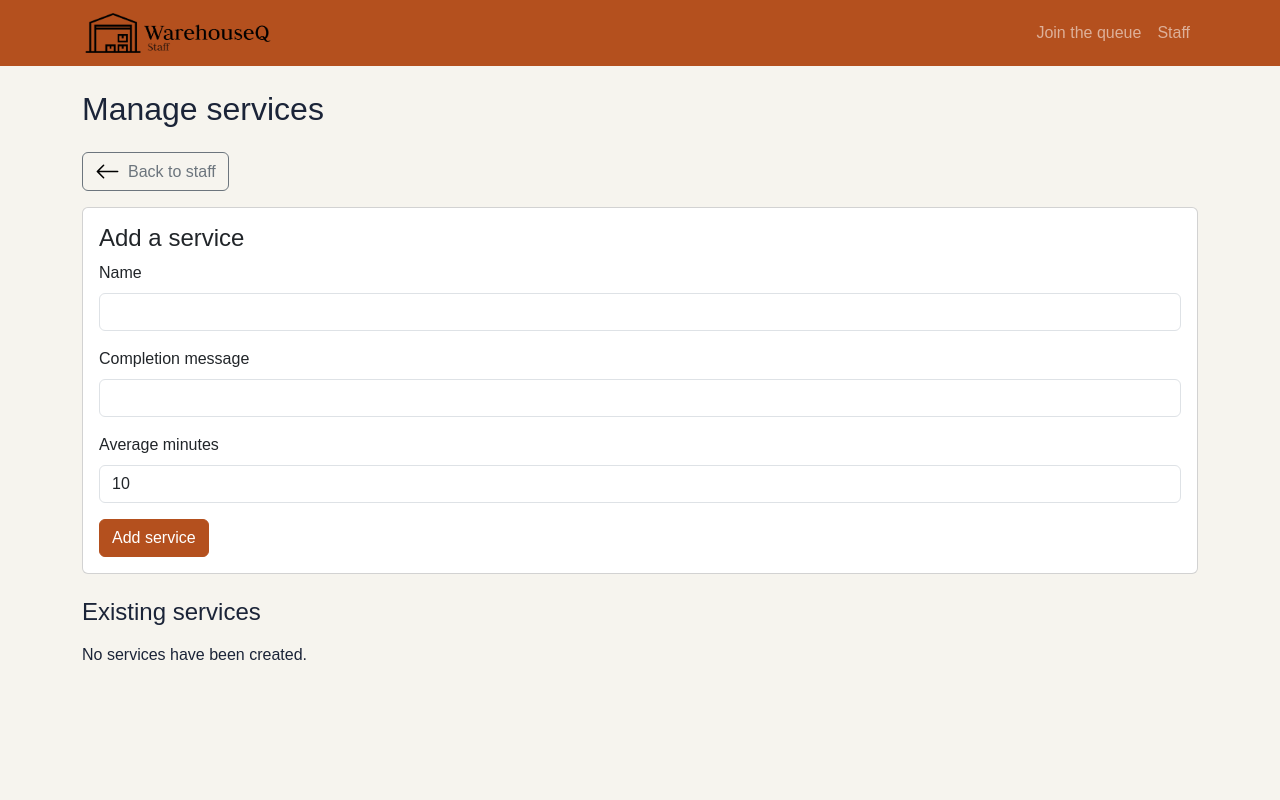
After one commit to stebbn/CCC181, a Flask app: page /staff/services in a window 1280 px wide. The commit adds this page. Run offline with Flask 3, Linux system fonts and the light colour scheme; parts of the project's set-up code (start-up, migrations or seed data) failed here and were passed over.

Commit message:
Update and delete, and a second migration, app design tweaks

```diff
--- a/app.py
+++ b/app.py
@@ -104,7 +104,7 @@ def join():
         return (
             render_template(
                 "join.html",
-                services=all_services(),
+                services=active_services(),
                 form=form,
                 errors=errors,
                 item_values=item_names or [""],
@@ -122,7 +122,7 @@ def join():
         return (
             render_template(
                 "join.html",
-                services=all_services(),
+                services=active_services(),
                 form=form,
                 errors=errors,
                 item_values=item_names or [""],
@@ -159,7 +159,7 @@ def join():
         return (
             render_template(
                 "join.html",
-                services=all_services(),
+                services=active_services(),
                 form=form,
                 errors={},
                 item_values=item_names or [""],
@@ -167,8 +167,6 @@ def join():
             ),
             409,
         )
-
-    flash(f"You joined the queue. Your ticket is #{ticket_record.id}.", "success")
     return redirect(url_for("ticket", ticket_id=ticket_record.id))
 
 
@@ -176,7 +174,7 @@ def join():
 def join_form():
     return render_template(
         "join.html",
-        services=all_services(),
+        services=active_services(),
         form={},
         item_values=[""],
         count_values=["1"],
@@ -267,6 +265,122 @@ def staff_action(ticket_id, action):
     return redirect(url_for("staff_dashboard", service_id=service_id))
 
 
+@app.post("/staff/tickets/<int:ticket_id>/delete")
+def delete_ticket(ticket_id):
+    t = db.session.get(DatabaseTicket, ticket_id)
+    if t is None:
+        abort(404)
+
+    db.session.delete(t)
+    db.session.commit()
+    flash(f"Ticket #{ticket_id} was deleted.", "warning")
+    return redirect(url_for("staff_dashboard"))
+
+
+@app.get("/staff/services")
+def services_list():
+    return render_template("services.html", services=all_services())
+
+
+@app.post("/staff/services")
+def service_create():
+    name = request.form.get("name", "").strip()
+    completed_message = request.form.get("completed_message", "").strip()
+    minutes = request.form.get("avg_minutes", type=int)
+    if (
+        not name
+        or len(name) > 80
+        or not completed_message
+        or len(completed_message) > 250
+        or not minutes
+        or minutes <= 0
+    ):
+        flash(
+            "Enter a service name (up to 80 characters), completion message "
+            "(up to 250 characters), and positive average minutes.",
+            "danger",
+        )
+        return redirect(url_for("services_list"))
+
+    service = Service()
+    service.name = name
+    service.completed_message = completed_message
+    service.avg_minutes = minutes
+    db.session.add(service)
+    try:
+        db.session.commit()
+        flash(f"Service “{name}” added.", "success")
+    except IntegrityError:
+        db.session.rollback()
+        flash(f"A service named “{name}” already exists.", "danger")
+    return redirect(url_for("services_list"))
+
+
+@app.post("/staff/services/<int:service_id>/edit")
+def service_edit(service_id):
+    service = db.session.get(Service, service_id)
+    if service is None:
+        abort(404)
+
+    name = request.form.get("name", "").strip()
+    completed_message = request.form.get("completed_message", "").strip()
+    minutes = request.form.get("avg_minutes", type=int)
+    if (
+        not name
+        or len(name) > 80
+        or not completed_message
+        or len(completed_message) > 250
+        or not minutes
+        or minutes <= 0
+    ):
+        flash(
+            "Enter a service name (up to 80 characters), completion message "
+            "(up to 250 characters), and positive average minutes.",
+            "danger",
+        )
+        return redirect(url_for("services_list"))
+
+    service.name = name
+    service.completed_message = completed_message
+    service.avg_minutes = minutes
+    service.is_active = request.form.get("active") == "on"
+    try:
+        db.session.commit()
+        flash(f"Service “{name}” updated.", "success")
+    except IntegrityError:
+        db.session.rollback()
+        flash(f"A service named “{name}” already exists.", "danger")
+    return redirect(url_for("services_list"))
+
+
+@app.post("/staff/services/<int:service_id>/delete")
+def service_delete(service_id):
+    service = db.session.get(Service, service_id)
+    if service is None:
+        abort(404)
+    if service.tickets:
+        flash(
+            f"“{service.name}” has tickets, so it cannot be deleted. "
+            "Turn it off instead.",
+            "danger",
+        )
+        return redirect(url_for("services_list"))
+
+    name = service.name
+    db.session.delete(service)
+    try:
+        db.session.commit()
+        flash(f"Service “{name}” deleted.", "warning")
+    except IntegrityError:
+        db.session.rollback()
+        flash(
+            f"“{name}” now has tickets, so it could not be deleted. "
+            "Turn it off instead.",
+            "danger",
+        )
+    return redirect(url_for("services_list"))
+
+
 # Utils plz ----------------------------------------------------------------------------------
 PH_TIME = timezone(timedelta(hours=8))
 
@@ -313,9 +427,14 @@ def seed():
 
 
 def all_services():
-    return db.session.scalars(
+    return db.session.scalars(db.select(Service).order_by(Service.name)).all()
+
+
+def active_services():
+    statement = (
         db.select(Service).where(Service.is_active.is_(True)).order_by(Service.name)
-    ).all()
+    )
+    return db.session.scalars(statement).all()
 
 
 if __name__ == "__main__":
--- a/static/css/style.css
+++ b/static/css/style.css
@@ -4,8 +4,12 @@
   --paper: #F6F4EE;
   --gray: #7c7a7a;
   --card: #FFFDF8;
-  --teal: #2D6F78;
+  --teal: #B4501E;
   --orange: #B4501E;
+  --bs-primary: #B4501E;
+  --bs-primary-rgb: 180, 80, 30;
+  --bs-link-color: #B4501E;
+  --bs-link-hover-color: #8F3E17;
 }
 
 body {
@@ -15,15 +19,32 @@ body {
   color: #1B2438;
 }
 
+.navbar-brand img {
+  display: block;
+  width: auto;
+  height: 2.5rem;
+  object-fit: contain;
+}
+
 header {
   background: var(--navy);
   color: var(--paper);
   padding: 1.5rem 2rem;
 }
 
-header h1 { margin: 0; }
-header a { color: var(--paper); text-decoration: none; }
-.tagline { margin: 0.25rem 0 0; color: #C5CEDD; }
+header h1 {
+  margin: 0;
+}
+
+header a {
+  color: var(--paper);
+  text-decoration: none;
+}
+
+.tagline {
+  margin: 0.25rem 0 0;
+  color: #C5CEDD;
+}
 
 main {
   max-width: 720px;
@@ -31,9 +52,37 @@ main {
   padding: 0 1rem;
 }
 
-h2 { color: var(--teal); }
+h2 {
+  color: var(--orange);
+}
 
-.tickets { list-style: none; padding: 0; }
+.btn-primary {
+  --bs-btn-bg: var(--orange);
+  --bs-btn-border-color: var(--orange);
+  --bs-btn-hover-bg: #963F16;
+  --bs-btn-hover-border-color: #8F3E17;
+  --bs-btn-active-bg: #8F3E17;
+  --bs-btn-active-border-color: #843913;
+  --bs-btn-disabled-bg: var(--orange);
+  --bs-btn-disabled-border-color: var(--orange);
+}
+
+.btn-outline-primary {
+  --bs-btn-color: var(--orange);
+  --bs-btn-border-color: var(--orange);
+  --bs-btn-hover-bg: var(--orange);
+  --bs-btn-hover-border-color: var(--orange);
+  --bs-btn-active-bg: #8F3E17;
+  --bs-btn-active-border-color: #843913;
+  --bs-btn-disabled-color: var(--orange);
+  --bs-btn-disabled-border-color: var(--orange);
+}
+
+.tickets {
+  list-style: none;
+  padding: 0;
+}
+
 .tickets li {
   background: var(--card);
   border: 1px solid #E2DED3;
@@ -41,9 +90,17 @@ h2 { color: var(--teal); }
   padding: 0.75rem 1rem;
   margin-bottom: 0.5rem;
 }
-.tickets a { color: var(--orange); font-weight: 600; }
 
-code { background: #ECE8DE; padding: 0 0.3rem; border-radius: 4px; }
+.tickets a {
+  color: var(--orange);
+  font-weight: 600;
+}
+
+code {
+  background: #ECE8DE;
+  padding: 0 0.3rem;
+  border-radius: 4px;
+}
 
 footer {
   text-align: center;
@@ -52,9 +109,11 @@ footer {
 }
 
 /* Join-queue form */
-.button, .add-item, .join-form button {
+.button,
+.add-item,
+.join-form button {
   display: inline-block;
-  background: var(--navy);
+  background: var(--orange);
   color: #fff;
   border: none;
   border-radius: 8px;
@@ -94,7 +153,10 @@ footer {
   max-width: 4rem;
 }
 
-.error { color: var(--orange); font-weight: 600; }
+.error {
+  color: var(--orange);
+  font-weight: 600;
+}
 
 /* tickete */
 main:has(.ticket-screen) {
@@ -272,10 +334,16 @@ main:has(.ticket-screen) {
 }
 
 @media (max-width: 575.98px) {
-  .staff-current { padding: 1rem; }
+  .staff-current {
+    padding: 1rem;
+  }
+
   .staff-queue-card {
     grid-template-columns: 1.5rem minmax(0, 1fr);
     padding: 0.75rem;
   }
-  .staff-queue-card > form { grid-column: 2; }
+
+  .staff-queue-card>form {
+    grid-column: 2;
+  }
 }
--- a/static/js/main.js
+++ b/static/js/main.js
@@ -18,3 +18,11 @@ if (joinForm) {
     submitButton.textContent = "Getting your ticket…";
   });
 }
+
+document.querySelectorAll("form[data-confirm]").forEach((form) => {
+  form.addEventListener("submit", (event) => {
+    if (!confirm(form.dataset.confirm)) {
+      event.preventDefault();
+    }
+  });
+});
--- a/templates/base.html
+++ b/templates/base.html
@@ -1,34 +1,37 @@
 <!doctype html>
 <html lang="en">
+
 <head>
   <meta charset="utf-8">
   <meta name="viewport" content="width=device-width, initial-scale=1">
   <title>{% block title %}WarehouseQ{% endblock %}</title>
-  <link rel="stylesheet"
-        href="https://cdn.jsdelivr.net/npm/bootstrap@5.3.3/dist/css/bootstrap.min.css">
+  <link rel="stylesheet" href="https://cdn.jsdelivr.net/npm/bootstrap@5.3.3/dist/css/bootstrap.min.css">
   <link rel="stylesheet" href="{{ url_for('static', filename='css/style.css') }}">
 </head>
+
 <body class="d-flex flex-column min-vh-100">
   <a class="visually-hidden-focusable" href="#main">Skip to main content</a>
 
   <nav class="navbar navbar-expand-md bg-primary" data-bs-theme="dark">
     <div class="container">
-      <a class="navbar-brand" href="{{ url_for('index') }}">WarehouseQ</a>
-      <button class="navbar-toggler" type="button" data-bs-toggle="collapse"
-              data-bs-target="#mainNav" aria-controls="mainNav"
-              aria-expanded="false" aria-label="Toggle navigation">
+      <a class="navbar-brand" href="{{ url_for('index') }}" aria-label="WarehouseQ home">
+        <img
+          src="{{ url_for('static', filename='icons/Logo_staff.png' if request.path.startswith('/staff') else 'icons/Logo.png') }}"
+          alt="WarehouseQ">
+      </a>
+      <button class="navbar-toggler" type="button" data-bs-toggle="collapse" data-bs-target="#mainNav"
+        aria-controls="mainNav" aria-expanded="false" aria-label="Toggle navigation">
         <span class="navbar-toggler-icon"></span>
       </button>
       <div class="collapse navbar-collapse" id="mainNav">
         <ul class="navbar-nav ms-auto">
           <li class="nav-item">
-            <a class="nav-link {% if request.endpoint == 'join' %}active{% endif %}"
-               {% if request.endpoint == 'join' %}aria-current="page"{% endif %}
-               href="{{ url_for('join') }}">Join the queue</a>
+            <a class="nav-link {% if request.endpoint == 'join' %}active{% endif %}" {% if request.endpoint=='join'
+              %}aria-current="page" {% endif %} href="{{ url_for('join') }}">Join the queue</a>
           </li>
           <li class="nav-item">
-            <a class="nav-link {% if request.endpoint == 'staff_dashboard' %}active{% endif %}"
-               {% if request.endpoint == 'staff_dashboard' %}aria-current="page"{% endif %}
+            <a class="nav-link {% if request.endpoint == 'staff_dashboard' %}active{% endif %}" {% if
+              request.endpoint=='staff_dashboard' %}aria-current="page" {% endif %}
               href="{{ url_for('staff_dashboard') }}">Staff</a>
           </li>
         </ul>
@@ -49,12 +52,9 @@
     {% block content %}{% endblock %}
   </main>
 
-  <footer class="border-top py-3 text-center text-body-secondary small">
-    WarehouseQ · CCC181
-  </footer>
-
   <script src="https://cdn.jsdelivr.net/npm/bootstrap@5.3.3/dist/js/bootstrap.bundle.min.js"></script>
   <script src="{{ url_for('static', filename='js/main.js') }}"></script>
   {% block scripts %}{% endblock %}
 </body>
+
 </html>
--- /dev/null
+++ b/templates/services.html
@@ -0,0 +1,81 @@
+{% extends "base.html" %}
+
+{% block title %}Manage services · WarehouseQ{% endblock %}
+
+{% block content %}
+<h1 class="h2 mb-4">Manage services</h1>
+<p>
+  <a class="btn btn-outline-secondary d-inline-flex align-items-center gap-2"
+    href="{{ url_for('staff_dashboard') }}">
+    <img src="{{ url_for('static', filename='icons/arrow-left.svg') }}" alt="" aria-hidden="true"
+      width="25" height="25">
+    Back to staff
+  </a>
+</p>
+
+<section class="card mb-4" aria-labelledby="create-service-heading">
+  <div class="card-body">
+    <h2 class="h4" id="create-service-heading">Add a service</h2>
+    <form method="post" action="{{ url_for('service_create') }}">
+      <div class="mb-3">
+        <label class="form-label" for="new-name">Name</label>
+        <input class="form-control" id="new-name" name="name" maxlength="80" required>
+      </div>
+      <div class="mb-3">
+        <label class="form-label" for="new-completed-message">Completion message</label>
+        <input class="form-control" id="new-completed-message" name="completed_message" maxlength="250" required>
+      </div>
+      <div class="mb-3">
+        <label class="form-label" for="new-avg-minutes">Average minutes</label>
+        <input class="form-control" id="new-avg-minutes" name="avg_minutes" type="number" min="1" step="1" value="10"
+          required>
+      </div>
+      <button class="btn btn-primary" type="submit">Add service</button>
+    </form>
+  </div>
+</section>
+
+<h2 class="h4 mb-3">Existing services</h2>
+{% for service in services %}
+<section class="card mb-3">
+  <div class="card-body">
+    <div class="d-flex flex-wrap justify-content-between gap-2 mb-3">
+      <h3 class="h5 mb-0">{{ service.name }}</h3>
+      <span>{{ "Active" if service.is_active else "Inactive" }} ·
+        {{ service.avg_minutes }} min · {{ service.tickets|length }} tickets</span>
+    </div>
+
+    <form method="post" action="{{ url_for('service_edit', service_id=service.id) }}">
+      <div class="mb-3">
+        <label class="form-label" for="name-{{ service.id }}">Name</label>
+        <input class="form-control" id="name-{{ service.id }}" name="name" maxlength="80" value="{{ service.name }}"
+          required>
+      </div>
+      <div class="mb-3">
+        <label class="form-label" for="message-{{ service.id }}">Completion message</label>
+        <input class="form-control" id="message-{{ service.id }}" name="completed_message" maxlength="250"
+          value="{{ service.completed_message }}" required>
+      </div>
+      <div class="mb-3">
+        <label class="form-label" for="minutes-{{ service.id }}">Average minutes</label>
+        <input class="form-control" id="minutes-{{ service.id }}" name="avg_minutes" type="number" min="1" step="1"
+          value="{{ service.avg_minutes }}" required>
+      </div>
+      <div class="form-check mb-3">
+        <input class="form-check-input" id="active-{{ service.id }}" name="active" type="checkbox" {% if
+          service.is_active %}checked{% endif %}>
+        <label class="form-check-label" for="active-{{ service.id }}">Active</label>
+      </div>
+      <button class="btn btn-primary" type="submit">Save changes</button>
+    </form>
+
+    <form class="mt-2" method="post" action="{{ url_for('service_delete', service_id=service.id) }}"
+      data-confirm="Delete service {{ service.name }}? This cannot be undone.">
+      <button class="btn btn-outline-danger" type="submit">Delete service</button>
+    </form>
+  </div>
+</section>
+{% else %}
+<p>No services have been created.</p>
+{% endfor %}
+{% endblock %}
```
Also changed, not shown: docs/week4/hw4_queue_app_db.md (+7 -7 lines), docs/week4/schema-review.md (+4 -0 lines), docs/week4/schema.md (+3 -1 lines), migrations/versions/4a2eccd15bec_add_services_active.py (added, +32 -0 lines), migrations/versions/d4fe9b99c0cb_add_users_and_link_tickets.py (+23 -6 lines), models.py (+9 -1 lines), templates/staff.html (+11 -0 lines), README.md, static/icons/Logo.png (added), static/icons/Logo_staff.png (added), static/icons/arrow-left.svg (added). Lines whose indentation alone changed are shown as unchanged.
